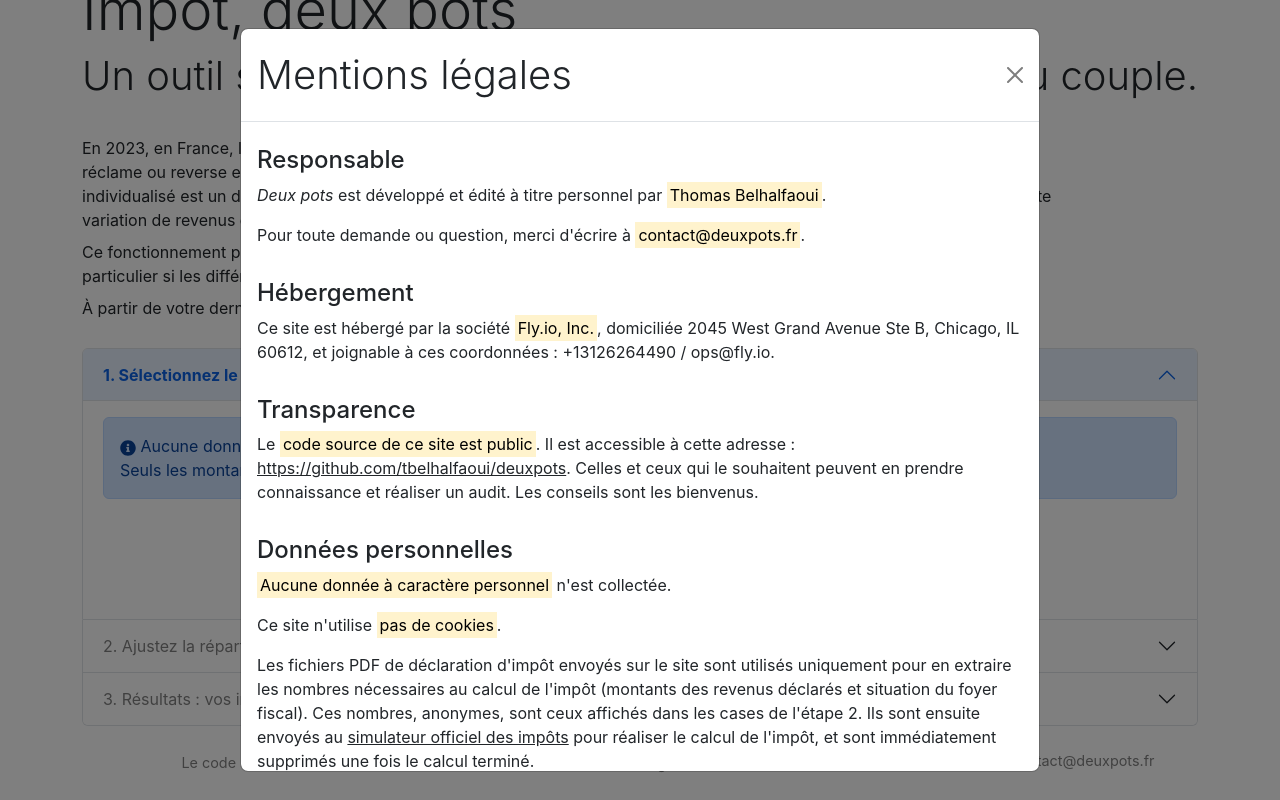
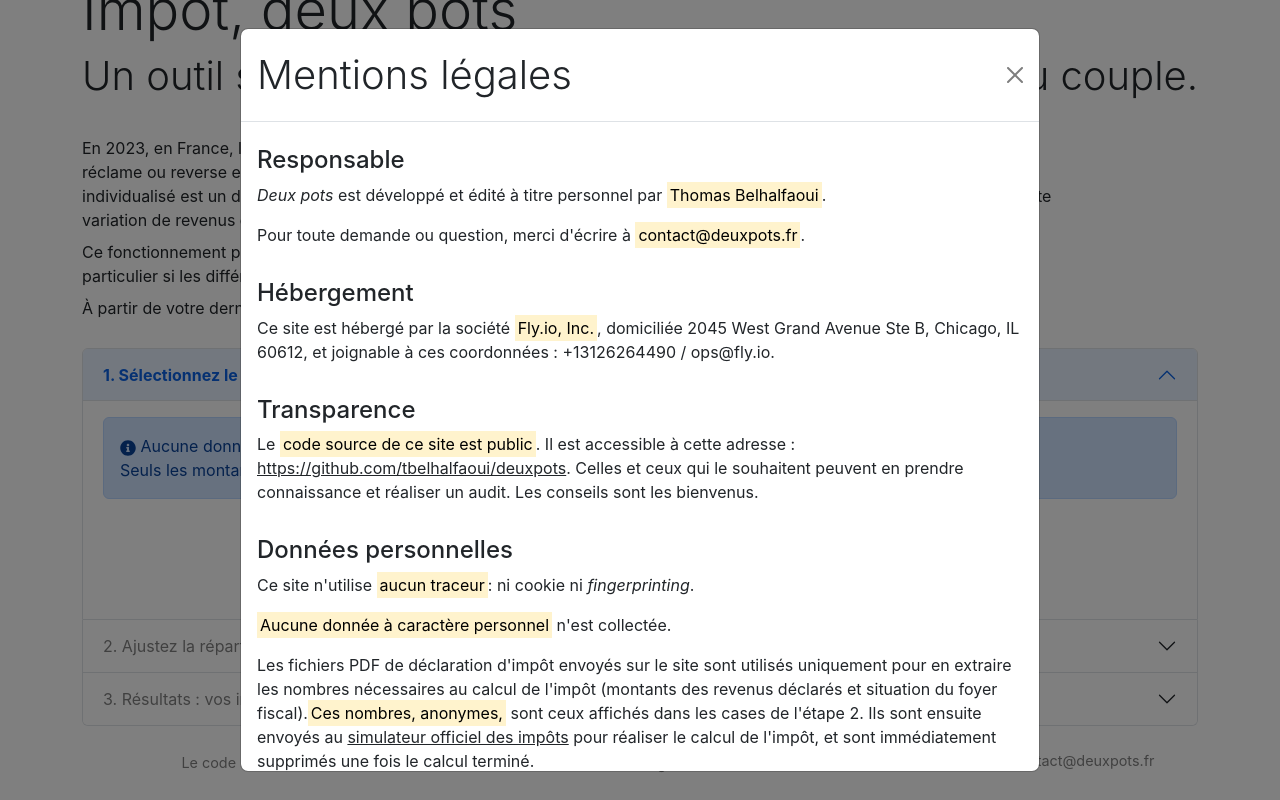
Before and after one commit to tbelhalfaoui/deuxpots, a React (Create React App) app in the folder frontend/: page / in a window 1280 px wide. Both pictures are taken after a click on the button "Mention légales". Shown: the part 47-847 px from the top of the page. Built offline with nearby package versions, Linux system fonts and the light colour scheme.

Commit message:
Legal notice wording

```diff
--- a/frontend/src/components/LegalNotice.js
+++ b/frontend/src/components/LegalNotice.js
@@ -35,21 +35,26 @@ export const LegalNotice = () =>
                 <div className="py-2">
                     <h4>Données personnelles</h4>
                     <p>
-                        <mark>Aucune donnée à caractère personnel</mark> n'est collectée.
+                        Ce site n'utilise <mark>aucun traceur</mark>: ni cookie ni <em>fingerprinting</em>.
                     </p>
                     <p>
-                        Ce site n'utilise <mark>pas de cookies</mark>.
+                        <mark>Aucune donnée à caractère personnel</mark> n'est collectée.
                     </p>
                     <p>
                         Les fichiers PDF de déclaration d'impôt envoyés sur le site sont utilisés uniquement pour en extraire
                         les nombres nécessaires au calcul de l'impôt (montants des revenus déclarés et situation du foyer fiscal).
-                        Ces nombres, anonymes, sont ceux affichés dans les cases de l'étape 2. Ils sont ensuite envoyés
+                        <mark>Ces nombres, anonymes,</mark> sont ceux affichés dans les cases de l'étape 2. Ils sont ensuite envoyés
                         au <a href="https://simulateur-ir-ifi.impots.gouv.fr/calcul_impot/2023/complet/index.htm" target="_blank" rel="noreferrer">
                         simulateur officiel des impôts</a> pour
                         réaliser le calcul de l'impôt, et sont immédiatement supprimés une fois le calcul terminé.
                     </p>
                     <p>
-                        Aucune information personnelle n'est extraite des fichiers PDF.
+                        Les données à caractère personnel présentes dans la déclaration d'impôt (noms, prénoms, adresses postales et
+                        électroniques, numéros de téléphone, coordonnées bancaires, ...) sont ignorées&nbsp;: elles ne sont pas extraites du document.
+                    </p>
+                    <p>
+                        Le fichier PDF lui-même n'est jamais enregistré sur un support de stockage, et son contenu est supprimé dès l'extraction
+                        effectuée.
                     </p>
                 </div>
             </div>
```
